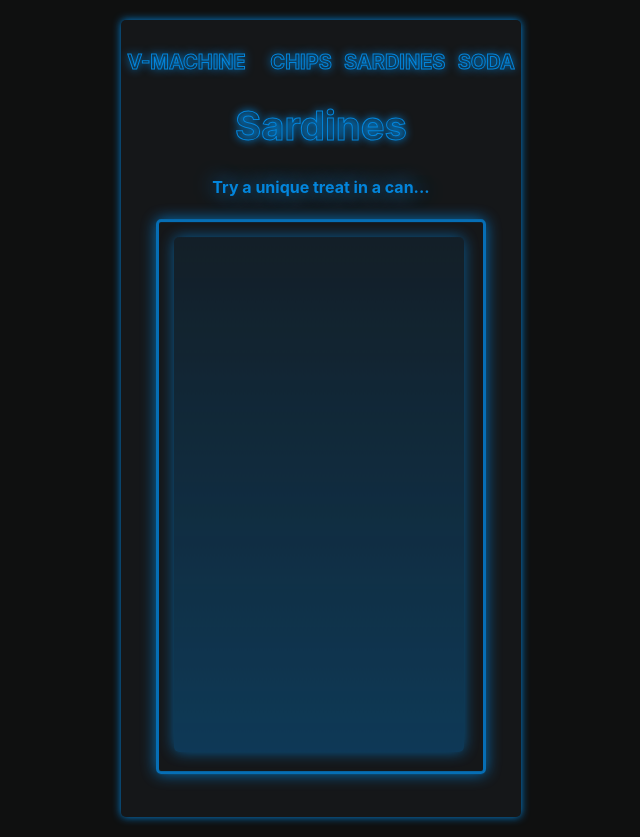
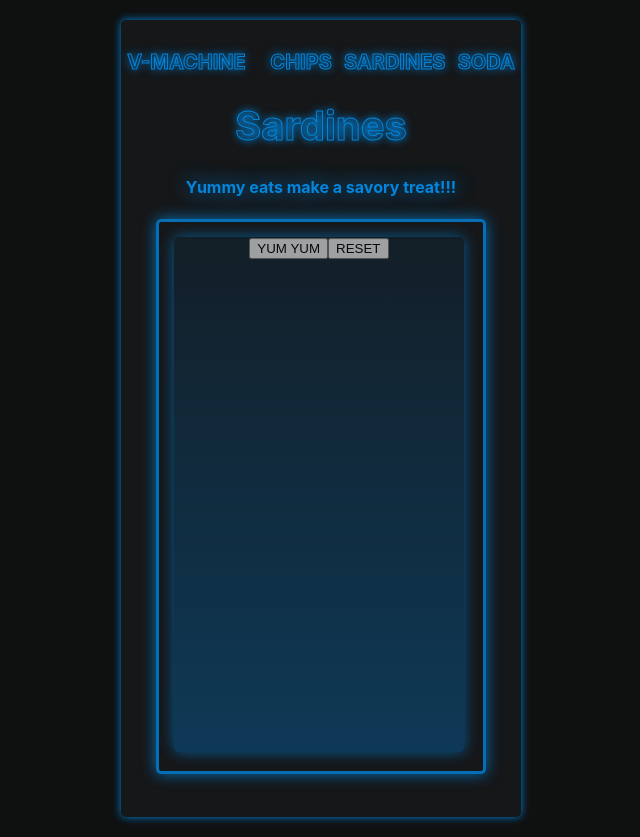
Before and after one commit to jas112/REACT-STUDY-Router-EX1, a React (Create React App) app: page /sardines in a window 1280 px wide. Shown: the whole page, without its empty margins (319-959 px from the left). Built offline with nearby package versions, Linux system fonts and the light colour scheme.

Commit message:
mods to product components. selections are not yet visible.

```diff
--- a/src/App.js
+++ b/src/App.js
@@ -6,7 +6,7 @@ import Header from './components/header/Header';
 // import Contact from './pages/Contact';
 import VendingMachine from './components/vendingMachine/VendingMachine';
 import ChipSelection from './components/chips/ChipSelection';
-import Sardines from './components/sardines/Sardines';
+import SardineSelection from './components/sardines/SardineSelection';
 import SodaSelection from './components/sodas/SodaSelection';
 import './App.css';
 
@@ -28,7 +28,7 @@ function App() {
               {/* React Router Exercise B Begin */}
               <Route path="/" element={<VendingMachine />} />
               <Route path="/chips" element={<ChipSelection />} />
-              <Route path="/sardines" element={<Sardines />} />
+              <Route path="/sardines" element={<SardineSelection />} />
               <Route path="/soda" element={<SodaSelection />} />
               {/* React Router Exercise B End */}
             </Routes>
--- a/src/components/chips/Chip.js
+++ b/src/components/chips/Chip.js
@@ -2,11 +2,14 @@ import React, { Component } from 'react';
 import './Chip.css';
 
 class Chip extends Component {
-  render() {
-    return (
-      <div>Chip</div>
-    )
-  }
+    render() {
+        let imgSrc = `../../assets/Chips.PNG`;
+        return (
+            <div className='Chip'>
+            <img style={{transform: this.props.orientation}} src={imgSrc} alt='Photo by Unknown Artist ' />
+            </div>
+        )
+    }
 }
 
 export default Chip;
--- a/src/components/chips/ChipSelection.js
+++ b/src/components/chips/ChipSelection.js
@@ -3,10 +3,6 @@ import Chip from './Chip';
 import { v4 as uuidv4 } from 'uuid';
 
 class ChipSelection extends Component {
-
-    static defaultProps = {
-        imageAssets: ['mari-helin-sardine-can-1', 'mari-helin-sardine-can-2'],
-    }
 
     constructor(props){
         super(props);
@@ -31,9 +27,9 @@ class ChipSelection extends Component {
 
     generateChipSelection(){
         let chipsSelection = this.state.chips.map(chipBag => {
-            <Chip key={chipBag.id} orientation={chipBag.orientation} image={chipBag.image} />
+            <Chip key={chipBag.id} orientation={chipBag.orientation} />
         });
-        return chipsSelection
+        return chipsSelection;
     }
 
     handleClick(){
@@ -41,13 +37,11 @@ class ChipSelection extends Component {
         let chipTransform = this.generateOrientation();
         newChipSelection['id'] = uuidv4();
         newChipSelection['orientation'] = chipTransform;
-        let randomIdx = Math.floor(Math.random()*this.props.imageAssets.length);
-        console.log(`randomIdx: ${randomIdx}`);
-        newChipSelection['image'] = this.props.imageAssets
+        console.log(`newChipSelection => ${JSON.stringify(newChipSelection)}`);
         let newChips = [...this.state.chips, newChipSelection];
 
         this.setState({chips: newChips, chipCount: this.state.chipCount+=1}, () => {
-            console.log(`Udating local storage...`);
+            console.log(`Updating local storage...`);
             window.localStorage.setItem('chips', JSON.stringify(this.state.chips));
             window.localStorage.setItem('chipCount', JSON.stringify(this.state.chipCount));
         });
@@ -61,6 +55,8 @@ class ChipSelection extends Component {
     }
 
   render() {
+
+    let chips = this.generateChipSelection();
     return (
         <div>
             <h1 className='pageTitle'>Chips</h1>
@@ -68,7 +64,7 @@ class ChipSelection extends Component {
             <div className='content-box'>
                 <div className='content-box-display'>
                 <div className='Chips-display'>
-
+                    {chips}
                 </div>
                 <div className='Chips-console'>
                     <button className='' onClick={this.handleClick}>NOM NOM</button>
--- /dev/null
+++ b/src/components/sardines/SardineSelection.js
@@ -0,0 +1,86 @@
+import React, { Component } from 'react';
+import Sardines from './Sardines';
+import { v4 as uuidv4 } from 'uuid';
+import './SardineSelection.css';
+
+class SardineSelection extends Component {
+
+    static defaultProps = {
+        imageAssets: ['mari-helin-sardine-can-1', 'mari-helin-sardine-can-2'],
+    }
+
+    constructor(props){
+        super(props);
+        this.state = {
+            sardines: JSON.parse(window.localStorage.getItem('sardines') || '[]'),
+            sardinesCount: JSON.parse(window.localStorage.getItem('sardinesCount') || '0'),
+        }
+        this.handleClick = this.handleClick.bind(this);
+        this.handleReset = this.handleReset.bind(this);
+    }
+
+    generateOrientation(){
+
+        let rotationAngle = Math.random() * 90 - 45;
+        let xPosition = Math.random() * 40 - 20;
+        let yPosition = Math.random() * 40 - 20;
+
+        let orientation = `translate(${xPosition}px, ${yPosition}px) rotate(${rotationAngle}deg)`;
+
+        return orientation;
+    }
+
+    generateSardineSelection(){
+        let sardineCanSelection = this.state.sardines.map(sardineCan => {
+            <Sardines key={sardineCan.id} orientation={sardineCan.orientation} image={sardineCan.image} />
+        });
+        return sardineCanSelection;
+    }
+
+    handleClick(){
+        let newSardineCanSelection = {};
+        let sardineTransform = this.generateOrientation();
+        newSardineCanSelection['id'] = uuidv4();
+        newSardineCanSelection['orientation'] = sardineTransform;
+        let randomIdx = Math.floor(Math.random()*this.props.imageAssets.length);
+        console.log(`randomIdx: ${randomIdx}`);
+        newSardineCanSelection['image'] = this.props.imageAssets[randomIdx];
+        console.log(`newSardineCanSelection => ${JSON.stringify(newSardineCanSelection)}`);
+        let newSardines = [...this.state.sardines, newSardineCanSelection];
+
+        this.setState({sardines: newSardines, sardinesCount: this.state.sardinesCount+=1}, () => {
+            console.log(`Updating local storage...`);
+            window.localStorage.setItem('sardines', JSON.stringify(this.state.sardines));
+            window.localStorage.setItem('sardinesCount', JSON.stringify(this.state.sardinesCount));
+        });
+    }
+
+    handleReset(){
+        window.localStorage.setItem('sardines', '[]');
+        window.localStorage.setItem('sardinesCount', '0');
+
+        this.setState({sardines: [], sardinesCount: 0});
+    }
+
+  render() {
+    return (
+        <div>
+            <h1 className='pageTitle'>Sardines</h1>
+            <div className='pageDetail'>Yummy eats make a savory treat!!!</div>
+            <div className='content-box'>
+                <div className='content-box-display'>
+                <div className='SardinesSelection-display'>
+
+                </div>
+                <div className='SardinesSelection-console'>
+                    <button className='' onClick={this.handleClick}>YUM YUM</button>
+                    <button className='' onClick={this.handleReset}>RESET</button>
+                </div>
+                </div>
+            </div>
+        </div>
+    )
+  }
+}
+
+export default SardineSelection;
--- a/src/components/sodas/Soda.js
+++ b/src/components/sodas/Soda.js
@@ -1,10 +1,14 @@
 import React, { Component } from 'react';
 import './Soda.css';
+import '../../assets/';
 
 class Soda extends Component {
   render() {
+    let imgSrc = `../../assets/Soda.PNG`;
     return (
-      <div>Soda</div>
+      <div className='Soda'>
+        <img style={{transform: this.props.orientation}} src={imgSrc} alt='Photo by Unknown Artist ' />
+      </div>
     )
   }
 }
--- a/src/components/sodas/SodaSelection.js
+++ b/src/components/sodas/SodaSelection.js
@@ -36,6 +36,7 @@ class SodaSelection extends Component {
         let sodaTransform = this.generateOrientation();
         newSodaSelection['id'] = uuidv4();
         newSodaSelection['orientation'] = sodaTransform;
+        console.log(`newSodaSelection => ${JSON.stringify(newSodaSelection)}`);
         let newSodas = [...this.state.sodas, newSodaSelection];
 
         this.setState({sodas: newSodas, sodaCount: this.state.sodaCount+=1}, () => {
@@ -53,6 +54,8 @@ class SodaSelection extends Component {
     }
 
   render() {
+
+    let sodaCanSelection = this.generateSodaSelection();
     return (
         <div>
             <h1 className='pageTitle'>Soda</h1>
```
Also changed, not shown: src/components/sardines/SardineSelection.css (added).
